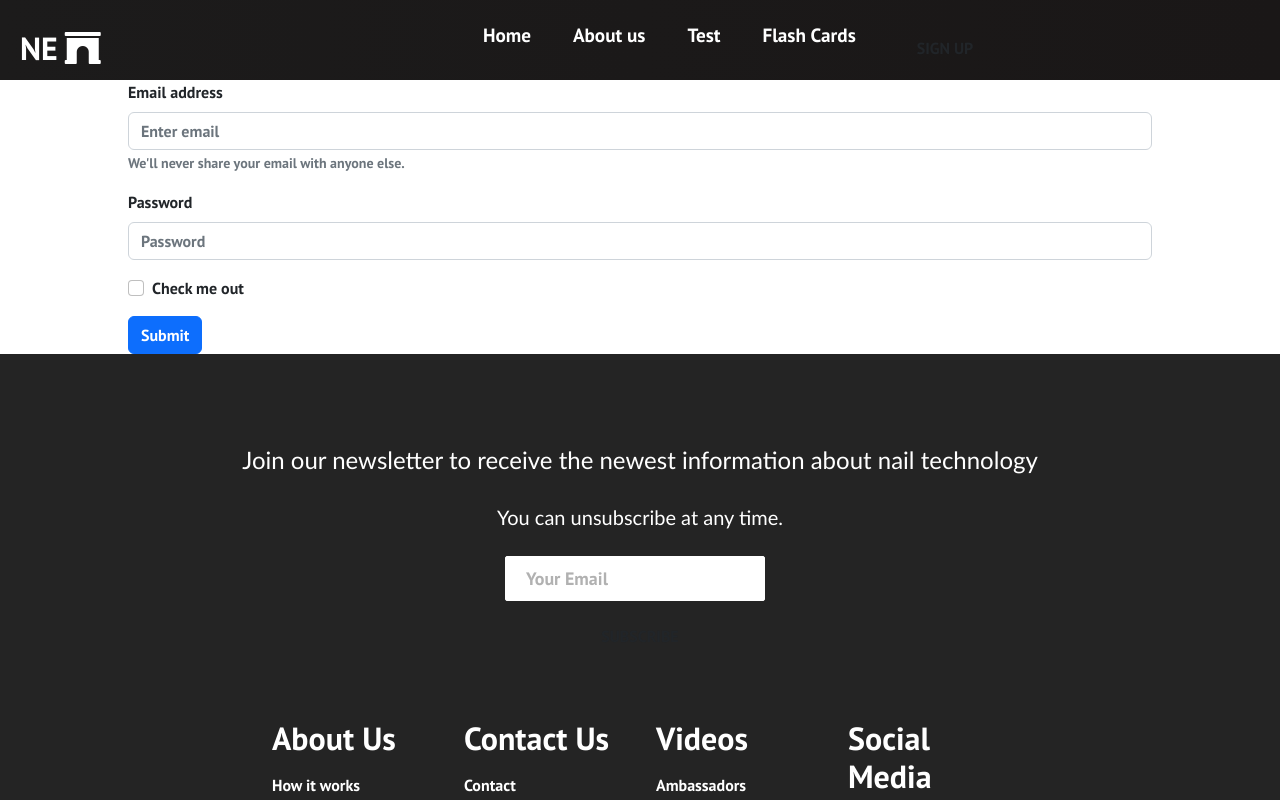
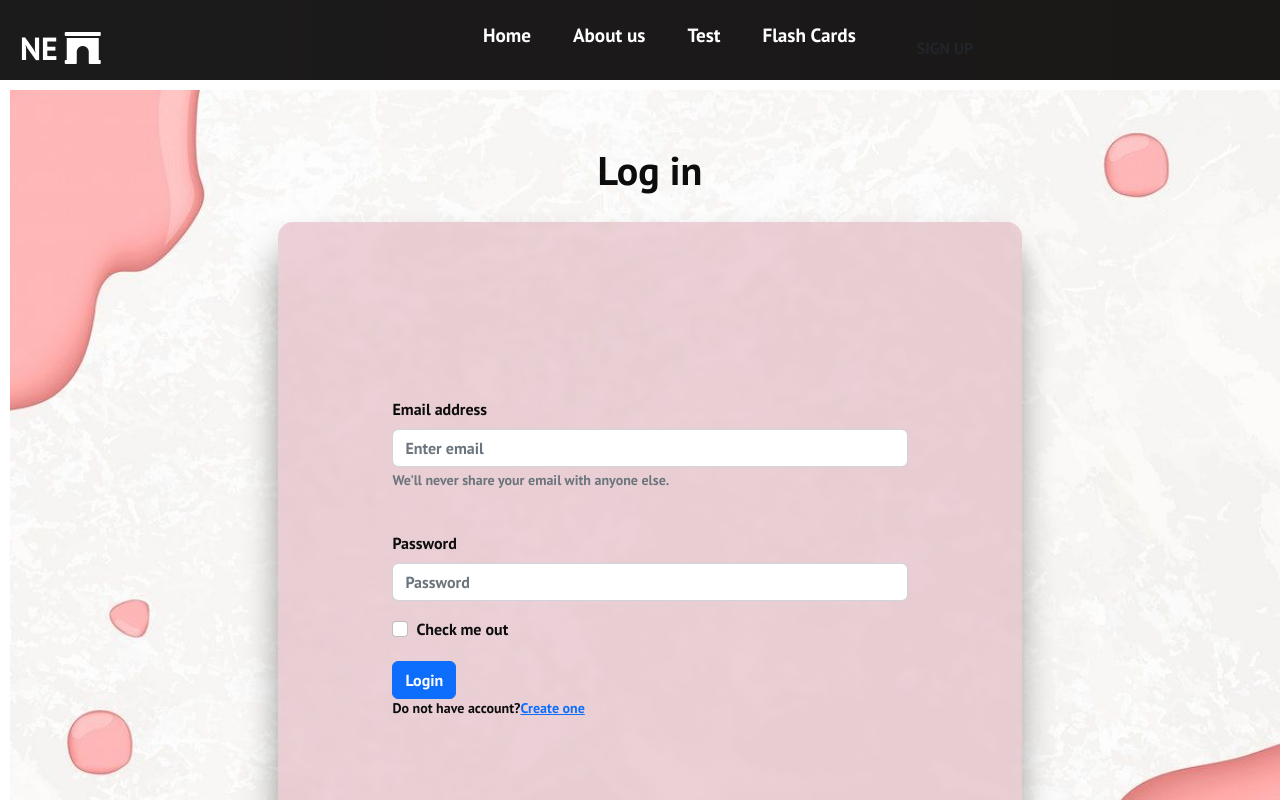
Before and after one commit to olenarostotskyy/react_nail_quiz_practice, a React (Create React App) app: page /login in a window 1280 px wide. Shown: the top 800 px of the page. Built offline with nearby package versions, Linux system fonts and the light colour scheme; a web font is replaced by a local one.

Commit message:
login/signup

```diff
--- a/src/components/Navbar.css
+++ b/src/components/Navbar.css
@@ -163,3 +163,6 @@
       transition: 250ms;
     }
   }
+  .btn-outline{
+    color: aqua;
+  }
--- a/src/components/Navbar.js
+++ b/src/components/Navbar.js
@@ -51,11 +51,7 @@ function Navbar() {
                 Test
               </Link>
             </li>
-            {/* <li className="nav-item">
-              <Link to="/quiz" className="nav-links" onClick={closeMobileMenu}>
-                Quiz
-              </Link>
-            </li> */}
+
             <li className="nav-item">
               <Link
                 to="/flash-cards"
@@ -65,16 +61,6 @@ function Navbar() {
                 Flash Cards
               </Link>
             </li>
-
-            {/* <li className="">
-              <Link
-                to="/sign-up"
-                className="nav-links-mobile"
-                onClick={closeMobileMenu}
-              >
-                Sign Up
-              </Link>
-            </li> */}
 
             <li>
               <Link
@@ -86,7 +72,7 @@ function Navbar() {
               </Link>
             </li>
           </ul>
-          {button && <Button buttonStyle="btn--outline">SIGN UP</Button>}
+          {button && <Button buttonStyle="btn-outline">SIGN UP</Button>}
         </div>
       </nav>
     </>
--- a/src/pages/LoginForm.css
+++ b/src/pages/LoginForm.css
@@ -0,0 +1,42 @@
+.login-container{
+    padding: 20px;
+    margin: 10px;
+    background: url('../pictures/home_page_img.jpeg') center center/cover no-repeat;
+    display: flex;
+    justify-content: center;
+    flex-direction: column;
+    width: 100%;
+    height: 110vh;
+    align-items: center;
+    color: rgb(13, 13, 14);
+}
+.login-form{
+    /* flex-direction: column;
+    display: flex;
+    margin-top: 50px;
+    border: 1px solid red;
+    align-items: center;
+    padding: 12px; */
+
+    display: flex;
+    flex-direction: column;
+    justify-content: center;
+    align-items: center;
+    background: rgba(167, 44, 73, 0.23);
+    background-image: linear-gradient(90deg, rgba(255, 255, 255, 0.1) 0%,rgba(255, 255, 255, 0.1) 20% );
+    backdrop-filter: blur(3px);
+    box-shadow: -1px 24px 36px -4px rgba(0,0,0,0.45);
+    width: 60%;
+    height: 80%;
+    margin: 20px;
+    padding:50px;
+    border-radius: 15px;
+
+
+
+}
+form{
+    font-size: 1em;
+    margin: auto;
+    width: 80%;
+}
--- a/src/pages/LoginForm.js
+++ b/src/pages/LoginForm.js
@@ -1,28 +1,67 @@
+import React, { useState } from "react";
 import Button from "react-bootstrap/Button";
 import Form from "react-bootstrap/Form";
+import { Link } from "react-router-dom";
+import "./LoginForm.css";
 
 function LoginForm() {
+  const [email, setEmail] = useState("");
+  const [password, setPassword] = useState("");
+
+  const loginUser = () => {
+    console.log(email);
+    console.log(password);
+
+    setEmail("");
+    setPassword("");
+  };
   return (
+    <div className="login-container">
+      <h1>Log in</h1>
+      <div className="login-form">
         <Form>
           <Form.Group className="mb-3" controlId="formBasicEmail">
             <Form.Label>Email address</Form.Label>
-        <Form.Control type="email" placeholder="Enter email" />
+            <Form.Control
+              type="email"
+              placeholder="Enter email"
+              value={email}
+              name="email"
+              onChange={(e) => {
+                setEmail(e.target.value);
+              }}
+            />
             <Form.Text className="text-muted">
               We'll never share your email with anyone else.
             </Form.Text>
           </Form.Group>
-
+          <br></br>
           <Form.Group className="mb-3" controlId="formBasicPassword">
             <Form.Label>Password</Form.Label>
-        <Form.Control type="password" placeholder="Password" />
+            <Form.Control
+              type="password"
+              placeholder="Password"
+              value={password}
+              name="password"
+              onChange={(e) => {
+                setPassword(e.target.value);
+              }}
+            />
           </Form.Group>
           <Form.Group className="mb-3" controlId="formBasicCheckbox">
             <Form.Check type="checkbox" label="Check me out" />
           </Form.Group>
-      <Button variant="primary" type="submit">
-        Submit
+          <Button as="sub" variant="primary" onClick={loginUser}>
+            Login
           </Button>
+          <Form.Group>
+            <small>
+              Do not have account?<Link to="/sign-up">Create one</Link>{" "}
+            </small>
+          </Form.Group>
         </Form>
+      </div>
+    </div>
   );
 }
 
--- a/src/pages/signUp.css
+++ b/src/pages/signUp.css
@@ -1,19 +1,29 @@
 .sign-up-container{
-
     padding: 20px;
     margin: 10px;
-
+    background: url('../pictures/home_page_img.jpeg') center center/cover no-repeat;
+    display: flex;
+    justify-content: center;
+    flex-direction: column;
+    width: 100%;
+    height: 160vh;
+    align-items: center;
+    color: rgb(13, 13, 14);
 }
 .sign-up-form{
+    display: flex;
     flex-direction: column;
-    display: flex;
-    margin-top: 50px;
-    border: 1px solid red;
+    justify-content: center;
     align-items: center;
-    padding: 12px;
-
-
-
+    background: rgba(167, 44, 73, 0.23);
+    background-image: linear-gradient(90deg, rgba(255, 255, 255, 0.1) 0%,rgba(255, 255, 255, 0.1) 20% );
+    backdrop-filter: blur(3px);
+    box-shadow: -1px 24px 36px -4px rgba(0,0,0,0.45);
+    width: 60%;
+    height: 80%;
+    margin: 20px;
+    padding:50px;
+    border-radius: 15px;
 }
 form{
     font-size: 1em;
--- a/src/pages/signUp.js
+++ b/src/pages/signUp.js
@@ -1,4 +1,5 @@
 import React, { useState } from "react";
+import { Link } from "react-router-dom";
 
 import "./signUp.css";
 import { Form, Button } from "react-bootstrap";
@@ -23,8 +24,8 @@ const SignUp = () => {
 
   return (
     <div className="sign-up-container">
+      <h1>Sign Up</h1>
       <div className="sign-up-form">
-        <h1>Sign Up</h1>
         <Form>
           <Form.Group className="mb-3" controlId="formBasicEmail">
             <Form.Label>Username</Form.Label>
@@ -86,6 +87,12 @@ const SignUp = () => {
               Sign up
             </Button>
           </Form.Group>
+          <br></br>
+          <Form.Group>
+            <small>
+              Already have an account?<Link to="/login">Log in</Link>{" "}
+            </small>
+          </Form.Group>
         </Form>
       </div>
     </div>
```
Lines whose indentation alone changed are shown as unchanged.
